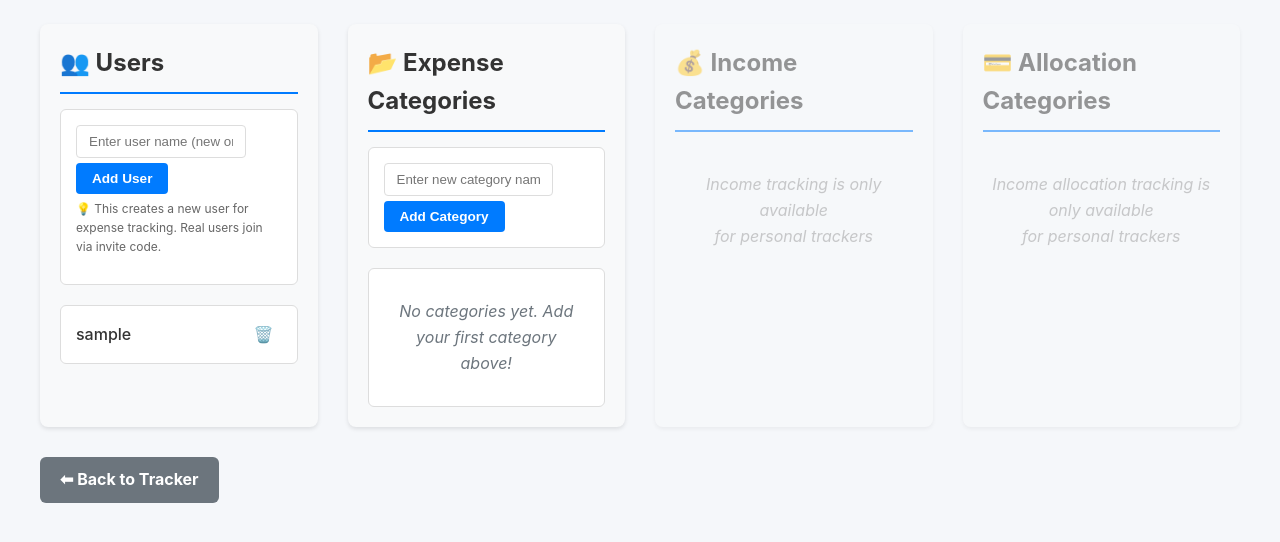
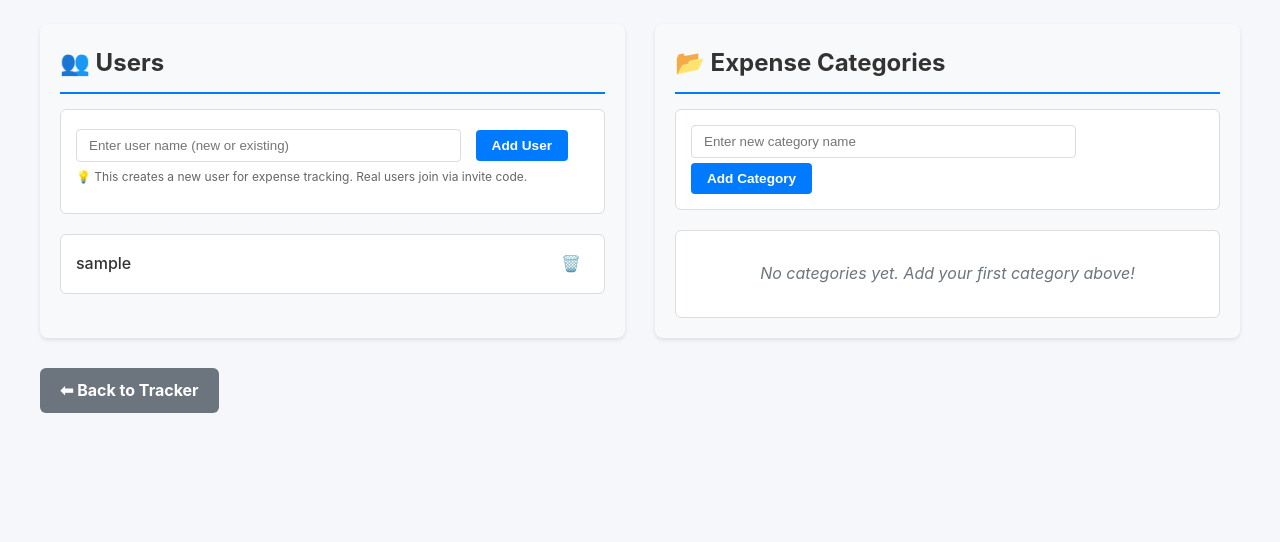
Before and after one commit to ZachSkiba/Expense_Tracker, a Flask app: template app/templates/tracker/management.html in a window 1280 px wide. Shown: the part 156-698 px from the top of the page. Run offline with Flask 3, Linux system fonts and the light colour scheme; the template is opened without the code that fills it: values that come from a table or form of the project are taken from there, others are empty; the visitor is signed in with stand-in values (Sample User, id 1).

Commit message:
dev changes

```diff
--- a/app/templates/tracker/management.html
+++ b/app/templates/tracker/management.html
@@ -29,9 +29,10 @@
         }
 
         /* Updated grid for four sections */
+        /* Updated grid - 2 or 4 columns depending on personal tracker */
         .management-grid {
             display: grid;
-            grid-template-columns: 1fr 1fr 1fr 1fr;
+            grid-template-columns: repeat(auto-fit, minmax(250px, 1fr));
             gap: 30px;
             margin-top: 20px;
         }
@@ -180,14 +181,6 @@
                     {% endif %}
                 </div>
             </div>
-            {% else %}
-            <!-- Empty third column for non-personal trackers -->
-            <div class="management-section" style="opacity: 0.5;">
-                <h2>💰 Income Categories</h2>
-                <p style="color: #999; font-style: italic; text-align: center; margin-top: 40px;">
-                    Income tracking is only available<br>for personal trackers
-                </p>
-            </div>
             {% endif %}
 
             <!-- Income Allocation Categories Section - Only show for personal trackers -->
@@ -224,13 +217,6 @@
                 </div>
             </div>
             {% else %}
-            <!-- Empty fourth column for non-personal trackers -->
-            <div class="management-section" style="opacity: 0.5;">
-                <h2>💳 Allocation Categories</h2>
-                <p style="color: #999; font-style: italic; text-align: center; margin-top: 40px;">
-                    Income allocation tracking is only available<br>for personal trackers
-                </p>
-            </div>
             {% endif %}
         </div>
 
```
